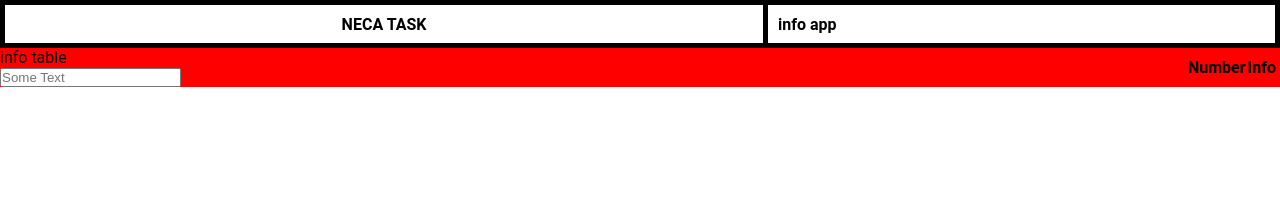
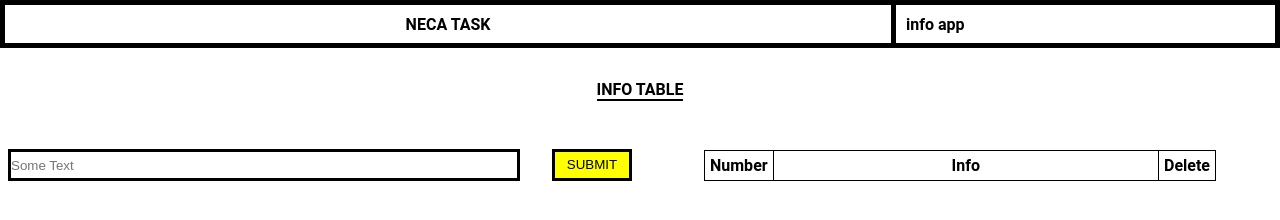
Before and after one commit to inquityy1/JS, a plain HTML site: page 4 My task/index.html in a window 1280 px wide. Drawn offline with Linux system fonts and the light colour scheme.

Commit message:
end of design

```diff
--- a/4 My task/index.html
+++ b/4 My task/index.html
@@ -10,29 +10,36 @@
   <body>
     <!-- Header Area -->
     <header>
-      <div class="left-side">
+      <div class="header-left">
         <b>neca task</b>
       </div>
 
-      <div class="right-side">
+      <div class="header-right">
         <b>info app</b>
       </div>
     </header>
 
+    <!-- Title -->
+    <div class="header-title">
+      <b>info table</b>
+    </div>
+
     <!-- Body Area -->
     <main>
-      <div>
-        <p>info table</p>
+      <div class="text-submit">
         <input type="text" placeholder="Some Text" />
+        <button>SUBMIT</button>
       </div>
 
-      <table>
-        <tr>
-          <th>Number</th>
-          <th>Info</th>
-          <th></th>
-        </tr>
-      </table>
+      <div class="table">
+        <table>
+          <tr>
+            <th class="same">Number</th>
+            <th class="center">Info</th>
+            <th class="same">Delete</th>
+          </tr>
+        </table>
+      </div>
     </main>
 
     <script src="./js/script.js"></script>
--- a/4 My task/style/style.css
+++ b/4 My task/style/style.css
@@ -14,31 +14,88 @@ header {
   justify-content: space-between;
 }
 
-header .left-side {
+header .header-left {
   display: flex;
   border: 5px solid black;
-  width: 60%;
+  width: 70%;
   justify-content: center;
   align-items: center;
   text-transform: uppercase;
   height: 3rem;
 }
 
-header .right-side {
+header .header-right {
   display: flex;
   border: 5px solid black;
   border-left: none;
   align-items: center;
-  width: 40%;
+  width: 30%;
 }
 
-header .right-side b {
+header .header-right b {
   margin-left: 10px;
+}
+
+/* title */
+.header-title {
+  display: flex;
+  justify-content: center;
+}
+
+.header-title b {
+  margin-top: 2rem;
+  text-transform: uppercase;
+  border-bottom: 2px solid black;
 }
 
 /* main css */
 main {
   display: flex;
   justify-content: space-between;
-  background-color: red;
+  margin-top: 3rem;
 }
+
+main .text-submit {
+  display: flex;
+  justify-content: center;
+  width: 50%;
+}
+
+main .text-submit input {
+  border: 3px solid black;
+  height: 2rem;
+  width: 80%;
+}
+
+main .text-submit button {
+  border: 3px solid black;
+  height: 2rem;
+  width: 5rem;
+  margin-left: 2rem;
+  padding: 5px 10px 10px 10px;
+  background-color: yellow;
+}
+
+main .table {
+  display: flex;
+  justify-content: center;
+  align-items: center;
+  width: 50%;
+}
+
+main .table table {
+  border-collapse: collapse;
+  width: 80%;
+}
+
+main .table table tr .same {
+  border: 1px solid black;
+  padding: 5px;
+  width: 10%;
+}
+
+main .table table tr .center {
+  border: 1px solid black;
+  padding: 5px;
+  width: 80%;
+}
```
